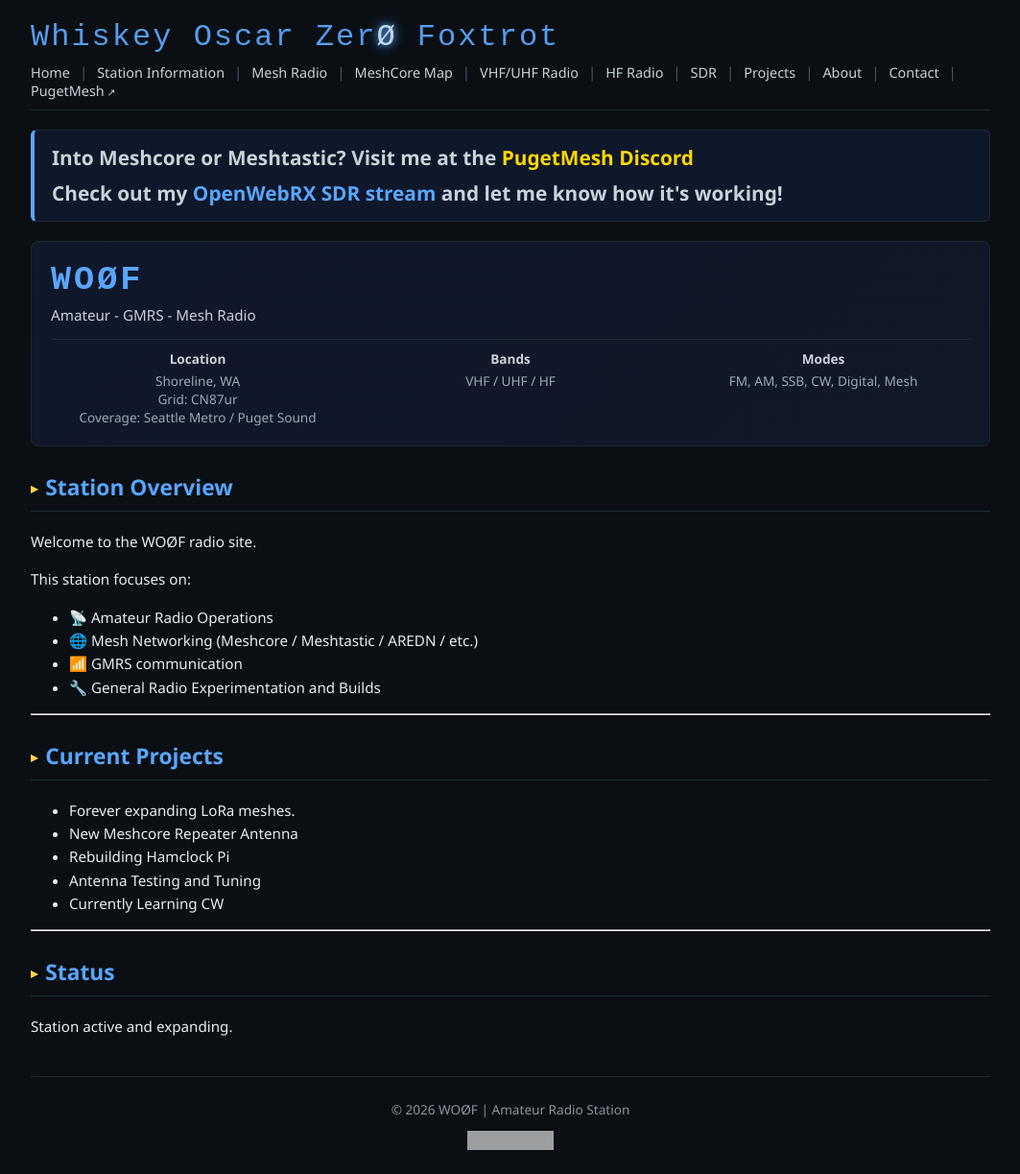
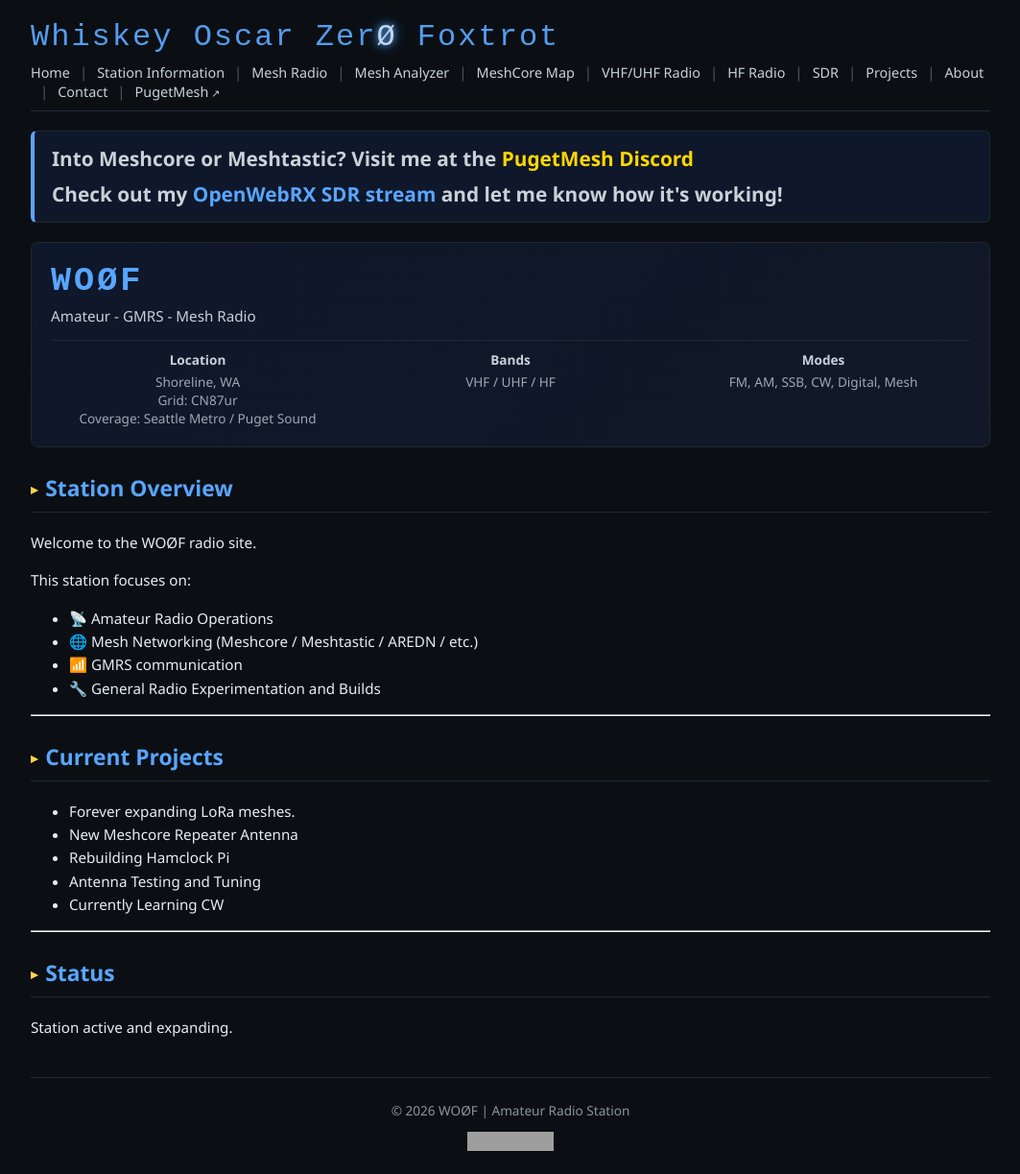
Before and after one commit to Lymitliss/Lymitliss.github.io, a Jekyll site: the page built from index.md, in a window 1280 px wide. Shown: the whole page at 96% size, without its empty margins (108-1171 px from the left). Built offline with Jekyll 4.4.1, drawn with Linux system fonts in a browser that asks for light colours; grey boxes are pictures that could not be loaded.

Commit message:
Update default.html

```diff
--- a/_layouts/default.html
+++ b/_layouts/default.html
@@ -25,6 +25,8 @@
         <a href="{{ '/station-information' | relative_url }}">Station Information</a>
         <span class="nav-separator">|</span>
         <a href="{{ '/mesh-radio' | relative_url }}">Mesh Radio</a>
+        <span class="nav-separator">|</span>
+        <a href="{{ '/analyzer' | relative_url }}">Mesh Analyzer</a>
         <span class="nav-separator">|</span>
         <a href="https://live.wo0f.com/">MeshCore Map</a>
         <span class="nav-separator">|</span>
```
